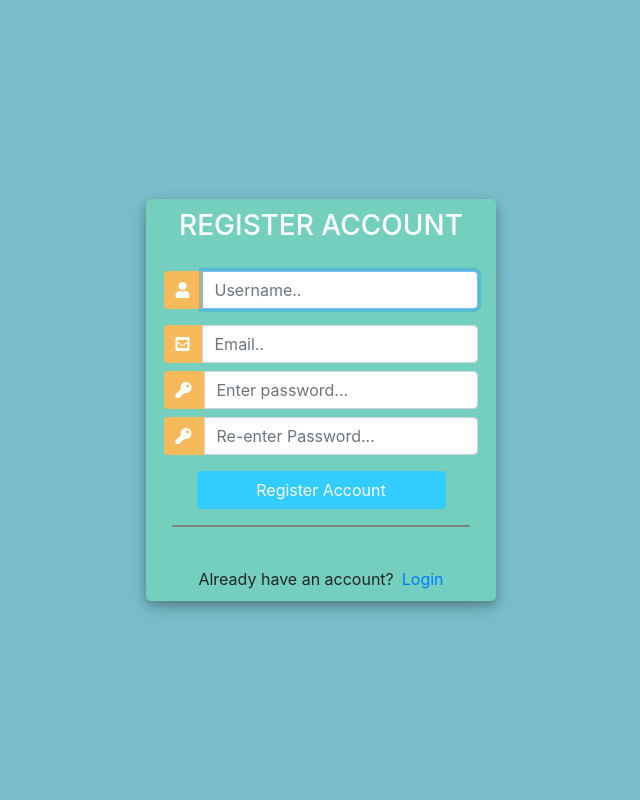
After one commit to ZakiMohammad/djangoCrm, a Django app: page /register in a window 1280 px wide. The commit adds this page. Shown: the whole page, without its empty margins (319-959 px from the left). Run offline with Django 3.2, Linux system fonts and the light colour scheme; some libraries are stand-ins or nearby versions.

Commit message:
Second commit

```diff
--- /dev/null
+++ b/accounts/decorators.py
@@ -0,0 +1,39 @@
+from django.http import HttpResponse
+from django.shortcuts import redirect
+
+
+def unauthenticated_user(view_func):
+    def wrapper_func(request, *args, **kwargs):
+        if request.user.is_authenticated:
+            return redirect('home')
+        else:
+            return view_func(request, *args, **kwargs)
+    return wrapper_func
+
+
+def allowed_users(allowed_roles=[]):
+    def decorator(view_func):
+        def wrapper_func(request, *args, **kwargs):
+            group = None
+            if request.user.groups.exists():
+                group = request.user.groups.all()[0].name
+            if group in allowed_roles:
+                return view_func(request, *args, **kwargs)
+            else:
+                return HttpResponse('You are not authorized to view this page')
+        return wrapper_func
+    return decorator
+
+
+def admin_only(view_func):
+    def wrapper_function(request, *args, **kwargs):
+        group = None
+        if request.user.groups.exists():
+            group = request.user.groups.all()[0].name
+
+        if group == 'customer':
+            return redirect('user-page')
+
+        if group == 'admin':
+            return view_func(request, *args, **kwargs)
+    return wrapper_function
--- a/accounts/forms.py
+++ b/accounts/forms.py
@@ -1,8 +1,17 @@
+from django.contrib.auth.forms import UserCreationForm
+from django.contrib.auth.models import User
 from django.forms import ModelForm
 from .models import Order
+from django import forms
 
 
 class OrderForm(ModelForm):
     class Meta:
         model = Order
         fields = '__all__'
+
+
+class CreateUserForm(UserCreationForm):
+    class Meta:
+        model = User
+        fields = ['username', 'email', 'password1', 'password2']
--- a/accounts/templates/accounts/main.html
+++ b/accounts/templates/accounts/main.html
@@ -2,6 +2,10 @@
 
 <html>
   <head>
+    <meta charset="utf-8" />
+    <meta http-equiv="X-UA-Compatible" content="IE=edge" />
+    <meta name="description" content="" />
+    <meta name="viewport" content="width=device-width, initial-scale=1" />
     <title>CRM</title>
     <link
       rel="stylesheet"
--- /dev/null
+++ b/accounts/templates/accounts/register.html
@@ -0,0 +1,204 @@
+<!DOCTYPE html>
+<html>
+  <head>
+    <title>Login</title>
+    <link
+      rel="stylesheet"
+      href="https://stackpath.bootstrapcdn.com/bootstrap/4.1.3/css/bootstrap.min.css"
+      integrity="sha384-MCw98/SFnGE8fJT3GXwEOngsV7Zt27NXFoaoApmYm81iuXoPkFOJwJ8ERdknLPMO"
+      crossorigin="anonymous"
+    />
+    <script src="https://ajax.googleapis.com/ajax/libs/jquery/3.3.1/jquery.min.js"></script>
+    <link
+      rel="stylesheet"
+      href="https://use.fontawesome.com/releases/v5.6.1/css/all.css"
+      integrity="sha384-gfdkjb5BdAXd+lj+gudLWI+BXq4IuLW5IT+brZEZsLFm++aCMlF1V92rMkPaX4PP"
+      crossorigin="anonymous"
+    />
+
+    <style>
+      body,
+      html {
+        margin: 0;
+        padding: 0;
+        height: 100%;
+        background: #7abecc !important;
+      }
+      .user_card {
+        width: 350px;
+        margin-top: auto;
+        margin-bottom: auto;
+        background: #74cfbf;
+        position: relative;
+        display: flex;
+        justify-content: center;
+        flex-direction: column;
+        padding: 10px;
+        box-shadow: 0 4px 8px 0 rgba(0, 0, 0, 0.2),
+          0 6px 20px 0 rgba(0, 0, 0, 0.19);
+        -webkit-box-shadow: 0 4px 8px 0 rgba(0, 0, 0, 0.2),
+          0 6px 20px 0 rgba(0, 0, 0, 0.19);
+        -moz-box-shadow: 0 4px 8px 0 rgba(0, 0, 0, 0.2),
+          0 6px 20px 0 rgba(0, 0, 0, 0.19);
+        border-radius: 5px;
+      }
+
+      .form_container {
+        margin-top: 20px;
+      }
+
+      #form-title {
+        color: #fff;
+      }
+      .login_btn {
+        width: 100%;
+        background: #33ccff !important;
+        color: white !important;
+      }
+      .login_btn:focus {
+        box-shadow: none !important;
+        outline: 0px !important;
+      }
+      .login_container {
+        padding: 0 2rem;
+      }
+      .input-group-text {
+        background: #f7ba5b !important;
+        color: white !important;
+        border: 0 !important;
+        border-radius: 0.25rem 0 0 0.25rem !important;
+      }
+      .input_user,
+      .input_pass:focus {
+        box-shadow: none !important;
+        outline: 0px !important;
+      }
+    </style>
+  </head>
+  <body>
+    <div class="container h-100">
+      <div class="d-flex justify-content-center h-100">
+        <div class="user_card">
+          <div class="d-flex justify-content-center">
+            <h3 id="form-title">REGISTER ACCOUNT</h3>
+          </div>
+          <div class="d-flex justify-content-center form_container">
+            <form method="POST" action="">
+              {% csrf_token %}
+              <div class="input-group mb-3">
+                <div class="input-group-append">
+                  <span class="input-group-text"
+                    ><i class="fas fa-user"></i
+                  ></span>
+                </div>
+                {{form.username}}
+              </div>
+              <div class="input-group mb-2">
+                <div class="input-group-append">
+                  <span class="input-group-text"
+                    ><i class="fas fa-envelope-square"></i
+                  ></span>
+                </div>
+                {{form.email}}
+              </div>
+              <div class="input-group mb-2">
+                <div class="input-group-append">
+                  <span class="input-group-text"
+                    ><i class="fas fa-key"></i
+                  ></span>
+                </div>
+                {{form.password1}}
+              </div>
+              <div class="input-group mb-2">
+                <div class="input-group-append">
+                  <span class="input-group-text"
+                    ><i class="fas fa-key"></i
+                  ></span>
+                </div>
+                {{form.password2}}
+              </div>
+
+              <div class="d-flex justify-content-center mt-3 login_container">
+                <input
+                  class="btn login_btn"
+                  type="submit"
+                  value="Register Account"
+                />
+              </div>
+            </form>
+          </div>
+          <div
+            class="m-3"
+            style="
+              background-color: cadetblue;
+              border: 1px solid gray;
+              border-radius: 4px;
+            "
+          >
+            {{form.errors}}
+          </div>
+
+          <div class="mt-4">
+            <div class="d-flex justify-content-center links">
+              Already have an account?
+              <a href="{% url 'login' %}" class="ml-2">Login</a>
+            </div>
+          </div>
+        </div>
+      </div>
+    </div>
+    <script>
+      /* Because i didnt set placeholder values in forms.py they will be set here using vanilla Javascript
+		//We start indexing at one because CSRF_token is considered and input field
+		 */
+
+      //Query All input fields
+      var form_fields = document.getElementsByTagName("input");
+      form_fields[1].placeholder = "Username..";
+      form_fields[2].placeholder = "Email..";
+      form_fields[3].placeholder = "Enter password...";
+      form_fields[4].placeholder = "Re-enter Password...";
+
+      for (var field in form_fields) {
+        form_fields[field].className += " form-control";
+      }
+    </script>
+  </body>
+</html>
+
+<!-- <!DOCTYPE html>
+<html>
+  <head>
+    <meta charset="utf-8" />
+    <meta http-equiv="X-UA-Compatible" content="IE=edge" />
+    <title></title>
+    <meta name="description" content="" />
+    <meta name="viewport" content="width=device-width, initial-scale=1" />
+    <link rel="stylesheet" href="" />
+  </head>
+  <body>
+    <script src="" async defer></script>
+  </body>
+</html> -->
+
+<!-- <h3>Register</h3>
+
+<form action="" method="POST">
+  {% csrf_token %} -->
+<!-- <table>
+    {% for field in form %}
+    <tr>
+      <td>
+        {{field.label}}
+      </td>
+      <td>
+        {{field}}
+      </td>
+    </tr>
+    {% endfor %}
+  </table> -->
+<!-- {{form.username.label}} {{form.username}} {{form.email.label}} {{form.email}}
+  {{form.password1.label}} {{form.password1}} {{form.password2.label}}
+  {{form.password2}} -->
+<!-- <input type="submit" name="create user" />
+</form> -->
--- /dev/null
+++ b/accounts/templates/accounts/user.html
@@ -0,0 +1,5 @@
+{% extends 'accounts/main.html' %} {% block content %}
+<span></span>
+{% include 'accounts/status.html' %}
+<h3>User Profile</h3>
+{% endblock %}
--- a/accounts/urls.py
+++ b/accounts/urls.py
@@ -3,6 +3,10 @@ from . import views
 
 urlpatterns = [
     path('', views.home, name="home"),
+    path('register', views.registerPage, name="register"),
+    path('login', views.loginPage, name="login"),
+    path('user/', views.userPage, name="user-page"),
+    path('logout/', views.logoutUser, name="logout"),
     path('products', views.products, name="products"),
     path('customer/<str:pk_test>/', views.customer, name="customer"),
     path('create_order/<str:pk>', views.createOrder, name="create_order"),
--- a/accounts/views.py
+++ b/accounts/views.py
@@ -1,11 +1,64 @@
+from .decorators import admin_only, unauthenticated_user, allowed_users
+from django.contrib.auth import authenticate, login, logout
+from django.contrib.auth.decorators import login_required
+from django.contrib.auth.forms import UserCreationForm
+from django.forms import inlineformset_factory
 from django.shortcuts import render, redirect
+from django.contrib.auth.models import Group
+from .forms import OrderForm, CreateUserForm
 from django.http import HttpResponse
-from django.forms import inlineformset_factory
+from django.contrib import messages
+from .filters import OrderFilter
 from .models import *
-from .forms import OrderForm
-from .filters import OrderFilter
 
 
+@unauthenticated_user
+def registerPage(request):
+    form = CreateUserForm()
+
+    if request.method == 'POST':
+        form = CreateUserForm(request.POST)
+        if form.is_valid():
+            user = form.save()
+            username = form.cleaned_data.get('username')
+
+            group = Group.objects.get(name='customer')
+            user.groups.add(group)
+
+            messages.success(request, 'Account was Created for ' + username)
+            return redirect('/login')
+    context = {'form': form}
+    return render(request, 'accounts/register.html', context)
+
+
+@unauthenticated_user
+def loginPage(request):
+    if request.method == 'POST':
+        username = request.POST.get('username')
+        password = request.POST.get('password')
+
+        user = authenticate(request, username=username, password=password)
+        if user is not None:
+            login(request, user)
+            return redirect('/')
+        else:
+            messages.info(request, 'username or password is incorrect')
+    context = {}
+    return render(request, 'accounts/login.html', context)
+
+
+def logoutUser(request):
+    logout(request)
+    return redirect('login')
+
+
+def userPage(request):
+    context = {}
+    return render(request, "accounts/user.html", context)
+
+
+@login_required(login_url='login')
+@admin_only
 def home(request):
     orders = Order.objects.all()
     customer = Customer.objects.all()
@@ -23,12 +76,16 @@ def home(request):
     return render(request, 'accounts/dashboard.html', context)
 
 
+@login_required(login_url='login')
+@allowed_users(allowed_roles=['admin'])
 def products(request):
     products = Product.objects.all()
 
     return render(request, 'accounts/products.html', {'products': products})
 
 
+@login_required(login_url='login')
+@allowed_users(allowed_roles=['admin'])
 def customer(request, pk_test):
     customer = Customer.objects.get(id=pk_test)
 
@@ -45,6 +102,8 @@ def customer(request, pk_test):
     return render(request, 'accounts/customer.html', context)
 
 
+@login_required(login_url='login')
+@allowed_users(allowed_roles=['admin'])
 def createOrder(request, pk):
     OrderFormSet = inlineformset_factory(
         Customer, Order, fields=('product', 'status'), extra=5)
@@ -61,6 +120,8 @@ def createOrder(request, pk):
     return render(request, 'accounts/order_form.html', context)
 
 
+@login_required(login_url='login')
+@allowed_users(allowed_roles=['admin'])
 def updateOrder(request, pk):
     order = Order.objects.get(id=pk)
     form = OrderForm(instance=order)
@@ -73,6 +134,8 @@ def updateOrder(request, pk):
     return render(request, 'accounts/order_form.html', context)
 
 
+@login_required(login_url='login')
+@allowed_users(allowed_roles=['admin'])
 def deleteOrder(request, pk):
     order = Order.objects.get(id=pk)
     if request.method == 'POST':
```
Also changed, not shown: accounts/templates/accounts/login.html (added, +145 -0 lines), accounts/templates/accounts/navbar.html (+12 -0 lines), db.sqlite3.
